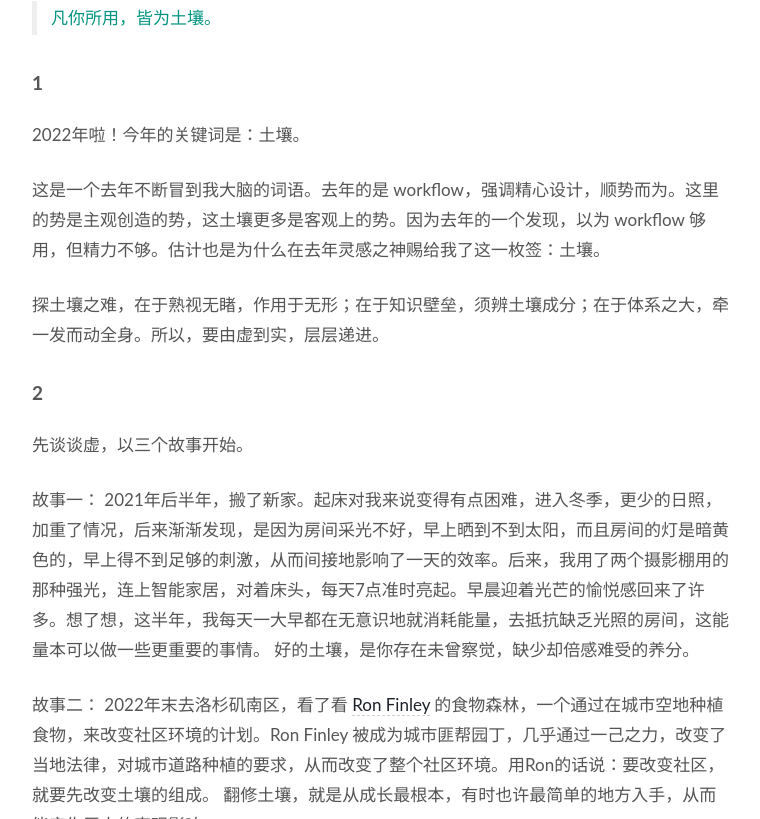
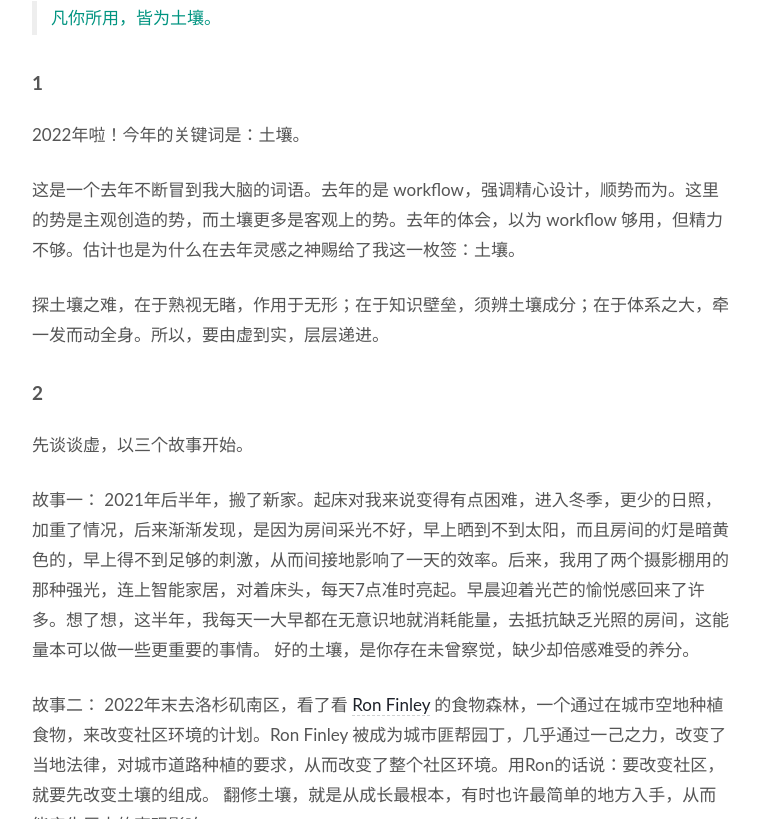
Before and after one commit to WillWang-X/willwang-x.github.io, a Jekyll site: the page built from _posts/blogs/2022-01-04-2022-soil.md, in a window 1280 px wide and 900 px high, scrolled down 583 px, cut to the strip 81-900 px from the top of the window. Shown: the whole strip, without its empty margins (258-1018 px from the left). Built offline with Jekyll 4.4.1, drawn with Linux system fonts in a browser that asks for light colours.

Commit message:
Update soil

```diff
--- a/_posts/blogs/2022-01-04-2022-soil.md
+++ b/_posts/blogs/2022-01-04-2022-soil.md
@@ -32,7 +32,7 @@ published: true
 
 2022年啦！今年的关键词是：土壤。
 
-这是一个去年不断冒到我大脑的词语。去年的是 workflow，强调精心设计，顺势而为。这里的势是主观创造的势，这土壤更多是客观上的势。因为去年的一个发现，以为 workflow 够用，但精力不够。估计也是为什么在去年灵感之神赐给我了这一枚签：土壤。
+这是一个去年不断冒到我大脑的词语。去年的是 workflow，强调精心设计，顺势而为。这里的势是主观创造的势，而土壤更多是客观上的势。去年的体会，以为 workflow 够用，但精力不够。估计也是为什么在去年灵感之神赐给了我这一枚签：土壤。
 
 探土壤之难，在于熟视无睹，作用于无形；在于知识壁垒，须辨土壤成分；在于体系之大，牵一发而动全身。所以，要由虚到实，层层递进。
 
```
